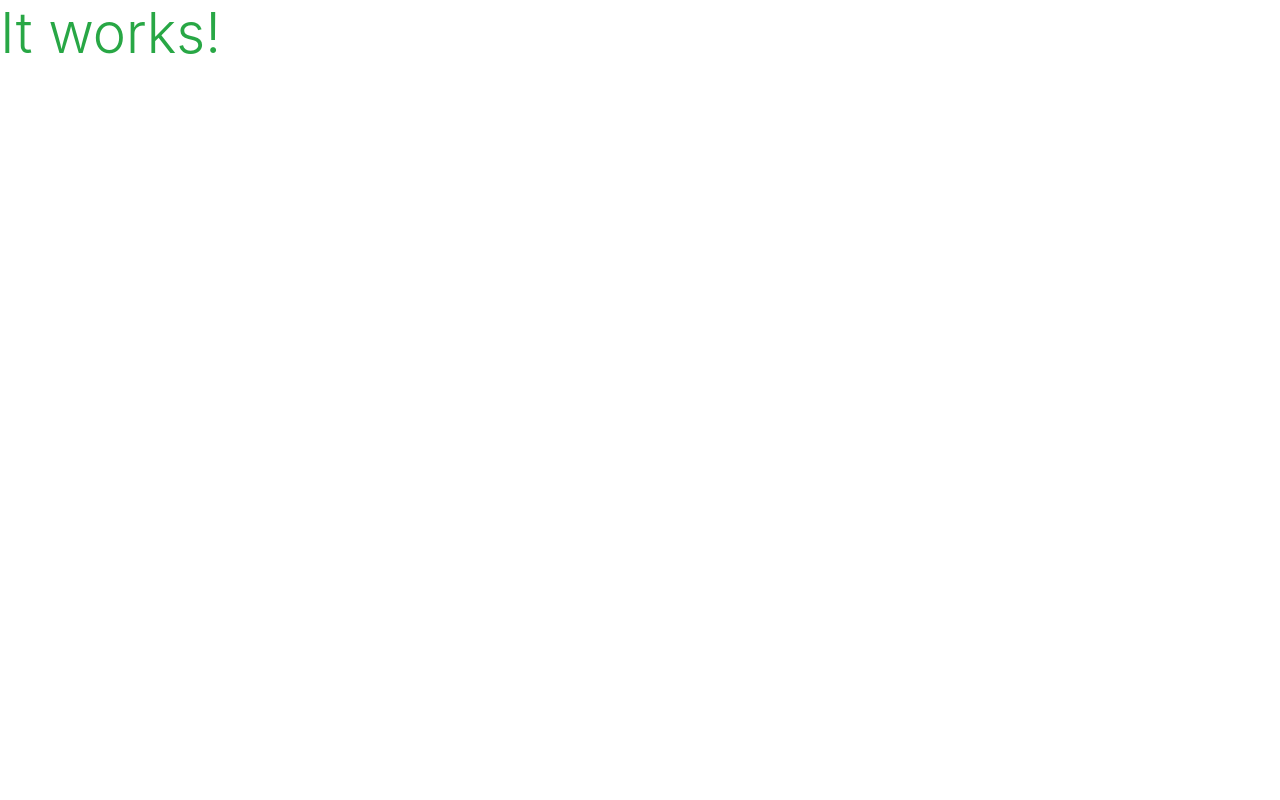
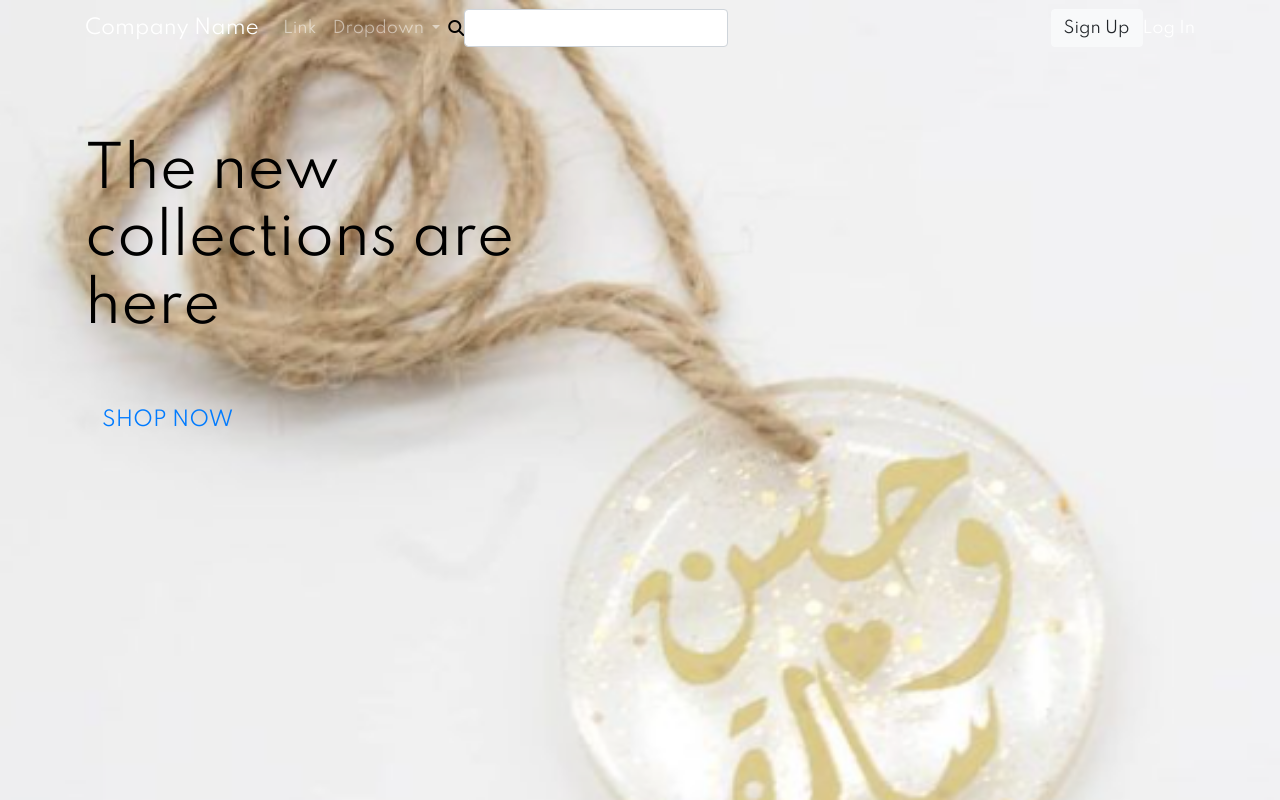
Before and after one commit to alisadiq91/xena_designs, a Django app: page / in a window 1280 px wide. Before the commit the page is almost empty. Run offline with Django 3.2, Linux system fonts and the light colour scheme; some libraries are stand-ins or nearby versions.

Commit message:
added css file and header structure

```diff
--- a/home/templates/home/index.html
+++ b/home/templates/home/index.html
@@ -1,6 +1,28 @@
 {% extends "base.html" %}
 {% load static %}
 
+{% block page_header %}
+    <div class="container header-container">
+        <div class="row">
+            <div class="col"></div>
+        </div>
+    </div>
+{% endblock %}
+
 {% block content %}
-    <h1 class="display-4 text-success">It works!</h1>
+
+<div class="container h-100">
+    <div class="row h-100">
+        <div class="col-7 col-md-6 my-auto">
+            <h1 class="display-4 logo-font text-black">
+                The new collections are here
+            </h1>
+            <div class="my-5">
+                <h4>
+                    <a href="" class="shop-now-button btn btn-lg rounded-0 text-uppercase py-3">Shop Now</a>
+                </h4>
+            </div>
+        </div>
+    </div>
+</div>
 {% endblock %}
--- /dev/null
+++ b/static/css/base.css
@@ -0,0 +1,11 @@
+html {
+    height: 100%;
+}
+
+body {
+    background: url('/media/home.png') no-repeat center center fixed;
+    background-size: cover;
+    height: calc(100vh - 164px);
+    color: black;
+    font-family: 'Spartan', sans-serif;
+}
--- a/templates/base.html
+++ b/templates/base.html
@@ -17,12 +17,17 @@
     {% block corecss %}
         <!-- Bootstrap CSS -->
         <link rel="stylesheet" href="https://maxcdn.bootstrapcdn.com/bootstrap/4.0.0/css/bootstrap.min.css" integrity="sha384-Gn5384xqQ1aoWXA+058RXPxPg6fy4IWvTNh0E263XmFcJlSAwiGgFAW/dAiS6JXm" crossorigin="anonymous">
+      <!-- google fonts -->
+      <link href="https://fonts.googleapis.com/css2?family=Spartan&display=swap" rel="stylesheet">
+      <link rel="stylesheet" type="text/css" href="{% static 'css/base.css' %}">
     {% endblock %}
 
     {% block extra_css %}
     {% endblock %}
 
     {% block corejs %}
+         <!-- font awesome -->
+        <script src="https://kit.fontawesome.com/e1501e222d.js" crossorigin="anonymous"></script>
         <!-- jQuery first, then Popper.js, then Bootstrap JS -->
         <script src="https://code.jquery.com/jquery-3.2.1.slim.min.js" integrity="sha384-KJ3o2DKtIkvYIK3UENzmM7KCkRr/rE9/Qpg6aAZGJwFDMVNA/GpGFF93hXpG5KkN" crossorigin="anonymous"></script>
         <script src="https://cdnjs.cloudflare.com/ajax/libs/popper.js/1.12.9/umd/popper.min.js" integrity="sha384-ApNbgh9B+Y1QKtv3Rn7W3mgPxhU9K/ScQsAP7hUibX39j7fakFPskvXusvfa0b4Q" crossorigin="anonymous"></script>
@@ -33,10 +38,44 @@
     {% endblock %}
 
 
+
+
     <title>Xena Designs {% block extra_title %}{% endblock %}</title>
   </head>
   <body>
-    <header class="container-fluid fixed-top"></header>
+    <header class="container-fluid fixed-top">
+      <!--header from https://epicbootstrap.com/snippets/header-dark-->
+      <div>
+        <div class="header-dark">
+            <nav class="navbar navbar-dark navbar-expand-md navigation-clean-search">
+                <div class="container"><a class="navbar-brand" href="#">Company Name</a><button class="navbar-toggler" data-toggle="collapse" data-target="#navcol-1"><span class="sr-only">Toggle navigation</span><span class="navbar-toggler-icon"></span></button>
+                    <div class="collapse navbar-collapse"
+                        id="navcol-1">
+                        <ul class="nav navbar-nav">
+                            <li class="nav-item" role="presentation"><a class="nav-link" href="#">Link</a></li>
+                            <li class="dropdown"><a class="dropdown-toggle nav-link dropdown-toggle" data-toggle="dropdown" aria-expanded="false" href="#">Dropdown </a>
+                                <div class="dropdown-menu" role="menu"><a class="dropdown-item" role="presentation" href="#">First Item</a><a class="dropdown-item" role="presentation" href="#">Second Item</a><a class="dropdown-item" role="presentation" href="#">Third Item</a></div>
+                            </li>
+                        </ul>
+                        <form method="GET" action="" class="form-inline mr-auto" target="_self">
+                            <div class="form-group"><label for="search-field"><i class="fa fa-search"></i></label><input class="form-control search-field" type="text" name="search" id="search-field"></div>
+                        </form>
+                        {% if request.user.is_authenticated %}
+                        {% if request.user.is_superuser %}
+                          <a class="btn btn-light action-button" role="button" href="">Product Management</a></div>
+                        {% endif %}
+                          <a class="btn btn-light action-button" role="button" href="">My Account</a></div>
+                          <a class="btn btn-light action-button" role="button" href="{% url 'account_logout' %}">Logout</a>
+                    {% else %}
+                          <a class="btn btn-light action-button" role="button" href="{% url 'account_signup' %}">Sign Up</a>
+                          <span class="navbar-text"><a href="{% url 'account_login' %}" class="login">Log In</a></span>
+                    {% endif %}
+                </div>
+            </nav>
+
+        </div>
+    </div>
+    </header>
 
     {% if messages %}
         <div class="message-container"></div>
--- a/xena_designs/settings.py
+++ b/xena_designs/settings.py
@@ -148,6 +148,10 @@ USE_TZ = True
 # https://docs.djangoproject.com/en/3.2/howto/static-files/
 
 STATIC_URL = '/static/'
+STATICFILES_DIRS = (os.path.join(BASE_DIR, 'static'),)
+
+MEDIA_URL = '/media/'
+MEDIA_ROOT = os.path.join(BASE_DIR, 'media')
 
 # Default primary key field type
 # https://docs.djangoproject.com/en/3.2/ref/settings/#default-auto-field
--- a/xena_designs/urls.py
+++ b/xena_designs/urls.py
@@ -15,10 +15,11 @@ Including another URLconf
 """
 from django.contrib import admin
 from django.urls import path, include
+from django.conf import settings
+from django.conf.urls.static import static
 
 urlpatterns = [
     path('admin/', admin.site.urls),
     path('accounts/', include('allauth.urls')),
     path('', include('home.urls')),
-
-]
+] + static(settings.MEDIA_URL, document_root=settings.MEDIA_ROOT)
```
Also changed, not shown: media/home.png (added).
